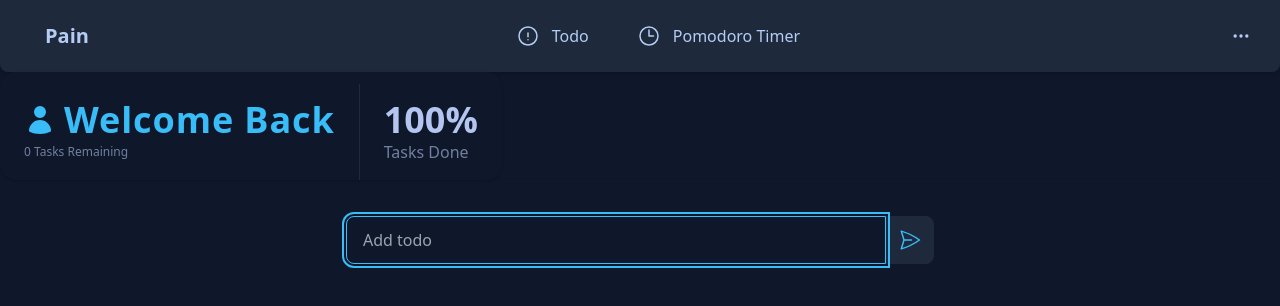
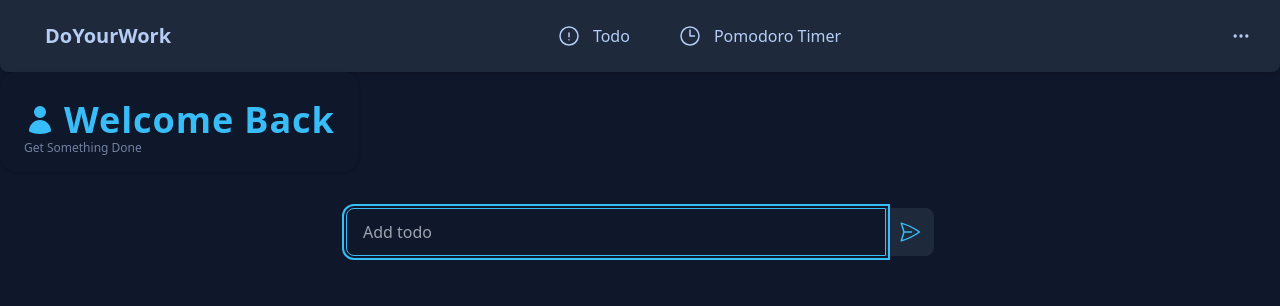
Before and after one commit to aetherxt/help-seok, a React (Create React App) app: page /#/ in a window 1280 px wide. Shown: the top 306 px of the page. Built offline with nearby package versions, Linux system fonts and the light colour scheme; what moment-duration-format would draw is missing.

Commit message:
change website title

```diff
--- a/public/index.html
+++ b/public/index.html
@@ -7,7 +7,7 @@
     <meta name="theme-color" content="#000000" />
     <meta
       name="description"
-      content="Productivity website to help Seok Yun do his homework on time"
+      content="Productivity website to help you do your work on time"
     />
     <link rel="apple-touch-icon" href="%PUBLIC_URL%/logo192.png" />
     <!--
@@ -24,7 +24,7 @@
       work correctly both with client-side routing and a non-root public URL.
       Learn how to configure a non-root public URL by running `npm run build`.
     -->
-    <title>Help Seok</title>
+    <title>DoYourWork</title>
   </head>
   <body>
     <noscript>You need to enable JavaScript to run this app.</noscript>
--- a/src/components/Navbar.jsx
+++ b/src/components/Navbar.jsx
@@ -9,12 +9,12 @@ const ResponsiveNav = () => {
         <div className="navbar bg-neutral w-full text-neutral-content rounded-b-lg shadow-md">
             <div className="flex w-full justify-between">
                 <div className="flex overflow-hidden p-1 sm:px-5">
-                    <Link to="/" className="btn normal-case text-xl">Pain</Link>
+                    <Link to="/" className="btn normal-case text-xl">DoYourWork</Link>
                 </div>
                 <div className="flex">
                     <ul className="menu menu-horizontal p-0">
-                    <li className="sm:px-2"><Link to="/"><ExclamationCircleIcon className="w-6 h-6"/><p className="hidden md:block">Todo</p></Link></li>
-                    <li className="sm:px-2"><Link to="/pomodoro"><ClockIcon className="w-6 h-6"/><p className="hidden md:block">Pomodoro Timer</p></Link></li>
+                        <li className="sm:px-2"><Link to="/"><ExclamationCircleIcon className="w-6 h-6" /><p className="hidden md:block">Todo</p></Link></li>
+                        <li className="sm:px-2"><Link to="/pomodoro"><ClockIcon className="w-6 h-6" /><p className="hidden md:block">Pomodoro Timer</p></Link></li>
                     </ul>
                 </div>
                 <div className="flex pl-1 sm:pl-5">
--- a/src/pages/Home.jsx
+++ b/src/pages/Home.jsx
@@ -11,11 +11,7 @@ const Home = () => {
             <div className="stats shadow pt-3">
                 <div className="stat">
                     <div className="stat-value text-primary flex align-middle tracking-wide"><UserIcon className="w-10 h-10 pr-2" />Welcome Back</div>
-                    <div className="stat-desc">0 Tasks Remaining</div>
-                </div>
-                <div className="stat">
-                    <div className="stat-value">100%</div>
-                    <div className="stat-title">Tasks Done</div>
+                    <div className="stat-desc">Get Something Done</div>
                 </div>
             </div>
             <div className="hero rounded-lg shadow px-5">
```
